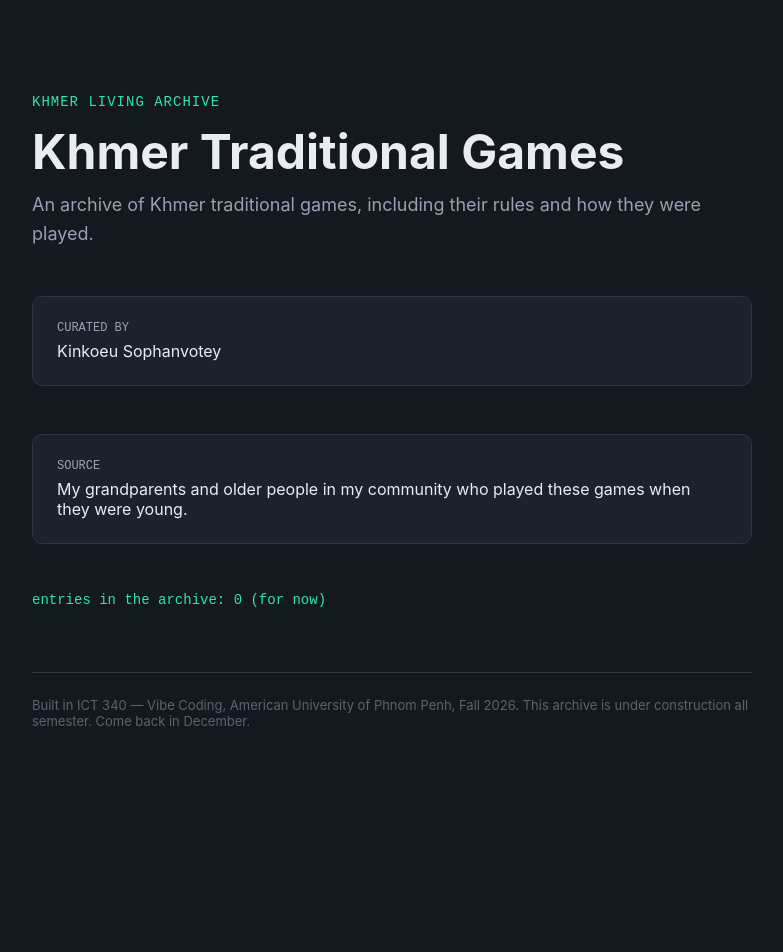
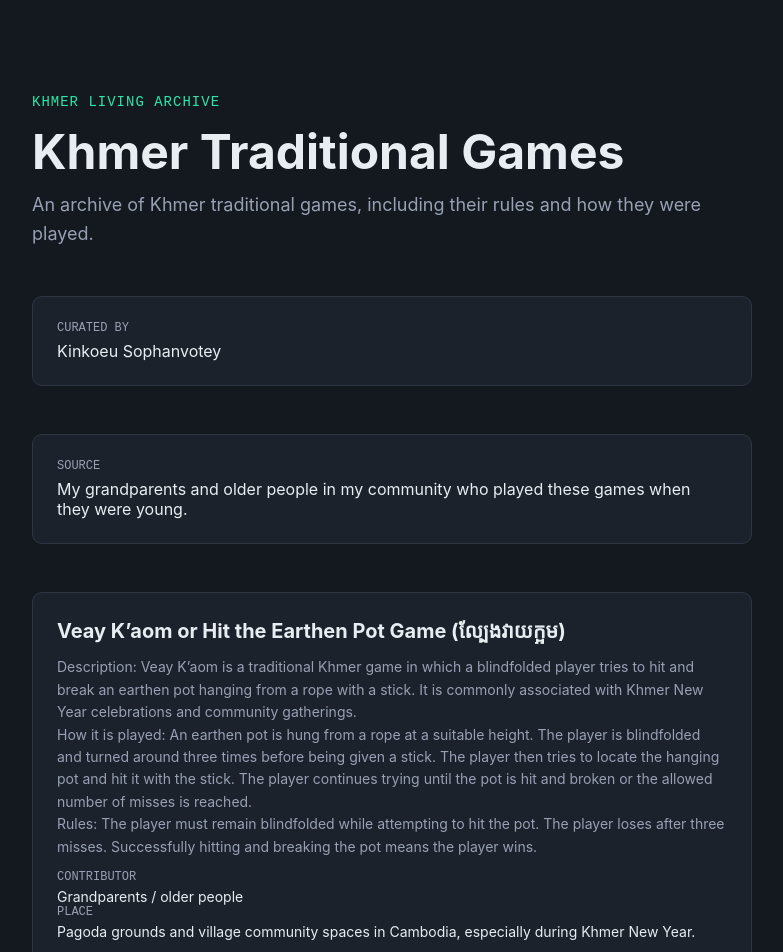
Before and after one commit to KinkoeuSophanvotey/khmer_traditional_games, a Next.js app: page / in a window 1280 px wide. Shown: the top 952 px of the page, without its empty margins (248-1031 px from the left). Before the commit the page ends 809 px from the top, so only its background shows below. Built offline with nearby package versions, Linux system fonts and the light colour scheme.

Commit message:
first component: EntryCard

```diff
--- a/app/page.js
+++ b/app/page.js
@@ -1,4 +1,5 @@
 import collection from "../collection.config.js";
+import EntryCard from "../components/EntryCard";
 
 const styles = {
   wrap: {
@@ -72,7 +73,22 @@ export default function Home() {
         <p style={styles.cardValue}>{collection.source}</p>
       </div>
 
-      <p style={styles.count}>entries in the archive: 0 (for now)</p>
+      <EntryCard
+        title="Veay K’aom or Hit the Earthen Pot Game (ល្បែងវាយក្អម)"
+        description={`Description: Veay K’aom is a traditional Khmer game in which a blindfolded player tries to hit and break an earthen pot hanging from a rope with a stick. It is commonly associated with Khmer New Year celebrations and community gatherings.
+How it is played: An earthen pot is hung from a rope at a suitable height. The player is blindfolded and turned around three times before being given a stick. The player then tries to locate the hanging pot and hit it with the stick. The player continues trying until the pot is hit and broken or the allowed number of misses is reached.
+Rules: The player must remain blindfolded while attempting to hit the pot. The player loses after three misses. Successfully hitting and breaking the pot means the player wins.`}
+        contributor="Grandparents / older people"
+        place="Pagoda grounds and village community spaces in Cambodia, especially during Khmer New Year."
+      />
+      <EntryCard
+        title="Khlaeng Jarb Kon Morn (ល្បែងក្លែងចាប់កូនមាន់)"
+        description={`Description: Khlaeng Jarb Kon Khlaeng is a traditional Khmer group game in which one player acts as the khlaeng and tries to catch the chicks while another player acts as the hen and protects them. Several players form a group of chicks behind the hen. The game encourages teamwork, movement, and quick reactions.
+How it is played: One player becomes the hen, several players become the chicks, and another player becomes the khlaeng. The chicks form a line behind the hen and hold onto one another. The khlaeng tries to move around the group and catch the chicks, especially those at the back. The hen moves from side to side to protect the chicks and prevent the khlaeng from reaching them.
+Rules: The chicks must stay together and hold onto one another. The hen must try to protect the chicks from the khlaeng. The khlaeng tries to catch a chick while the hen attempts to block or avoid the khlaeng. Players can change roles and begin another round after the game ends.`}
+        contributor="Grandparents / older people"
+        place="Village communities and open community spaces in Cambodia, especially during Khmer New Year and other traditional gatherings."
+      />
 
       <footer style={styles.footer}>
         Built in ICT 340 — Vibe Coding, American University of Phnom Penh, Fall
--- /dev/null
+++ b/components/EntryCard.js
@@ -0,0 +1,53 @@
+const styles = {
+  card: {
+    marginTop: 48,
+    padding: 24,
+    backgroundColor: "#1C222C",
+    border: "1px solid #2E3644",
+    borderRadius: 10,
+  },
+  title: {
+    fontSize: 20,
+    fontWeight: 700,
+    margin: 0,
+    marginBottom: 12,
+  },
+  description: {
+    fontSize: 14,
+    lineHeight: 1.6,
+    margin: 0,
+    marginBottom: 12,
+    color: "#97A1B3",
+    // pre-wrap preserves line breaks in description text
+    whiteSpace: "pre-wrap",
+  },
+  label: {
+    fontFamily: "'Courier New', monospace",
+    fontSize: 12,
+    color: "#97A1B3",
+    margin: 0,
+    marginBottom: 4,
+  },
+  value: {
+    fontSize: 14,
+    margin: 0,
+    color: "#E8EDF2",
+  },
+};
+
+export default function EntryCard({ title, description, contributor, place }) {
+  return (
+    <div style={styles.card}>
+      <h3 style={styles.title}>{title}</h3>
+      <p style={styles.description}>{description}</p>
+      <p style={styles.label}>CONTRIBUTOR</p>
+      <p style={styles.value}>{contributor}</p>
+      {place && (
+        <>
+          <p style={styles.label}>PLACE</p>
+          <p style={styles.value}>{place}</p>
+        </>
+      )}
+    </div>
+  );
+}
```
